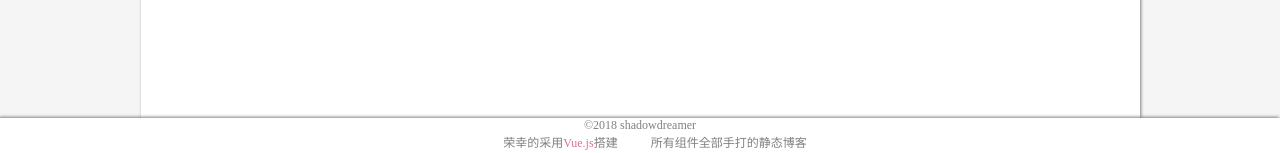
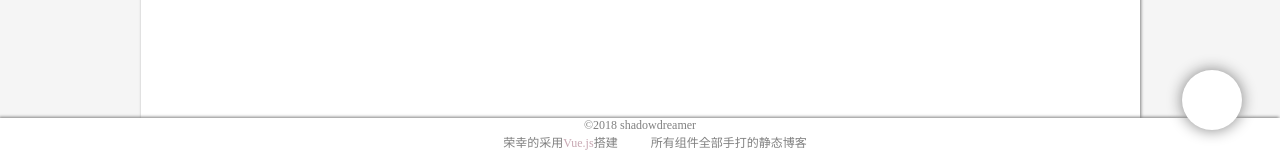
Before and after one commit to shadowdreamer/mystart, a Vue app: page / in a window 1280 px wide. Shown: the part 632-785 px from the top of the page. Built offline with nearby package versions, Linux system fonts and the light colour scheme.

Commit message:
readme upadte

```diff
--- a/src/App.vue
+++ b/src/App.vue
@@ -1,21 +1,23 @@
 <template>
   <div id="app">
-    <Nav></Nav>
+    <myNav></myNav>
 
     <transition name = 'content'>
       <router-view/>
     </transition>
+    <Sidebar></Sidebar>
     <myFooter></myFooter>
   </div>
 </template>
 
 <script>
-import Nav from "./components/Nav"
+import myNav from "./components/Nav"
 import myFooter from "./components/Footer"
+import Sidebar from "./components/Sidebar"
 export default {
   name: "App",
   components: {
-    Nav,myFooter
+    myNav,myFooter,Sidebar
   }
 };
 </script>
--- a/src/components/Footer.vue
+++ b/src/components/Footer.vue
@@ -78,6 +78,6 @@ p span {
     height: 10px;
 }
 p a{
-  color:palevioletred;
+  color:rgb(199, 167, 178);
 }
 </style>
--- a/src/components/Nav.vue
+++ b/src/components/Nav.vue
@@ -35,7 +35,7 @@ export default {
   },
   mounted() {
     window.addEventListener("scroll", this.handleScroll);
-    console.log(this);
+    // console.log(this);
   },
   methods: {
     handleScroll() {
@@ -209,6 +209,6 @@ export default {
   color: black;
 }
 p a{
-  color:palevioletred;
+  color:rgb(199, 167, 178);
 }
 </style>
--- /dev/null
+++ b/src/components/Sidebar.vue
@@ -0,0 +1,29 @@
+<template>
+  <div class="wrapper">
+      <div class="btn">
+
+      </div>
+  </div>
+</template>
+<script>
+export default {
+  data() {
+    return {};
+  }
+};
+</script>
+<style scoped>
+.wrapper {
+  position: fixed;
+  bottom: 38px;
+  right: 38px;
+  z-index: 9;
+}
+.btn{
+    height: 60px;
+    width: 60px;
+    background-color: white;
+    border-radius: 50%;
+    box-shadow: 0 0 15px gray;
+}
+</style>
```
Also changed, not shown: 1 other file (tests, documents, lock files or other folders).
